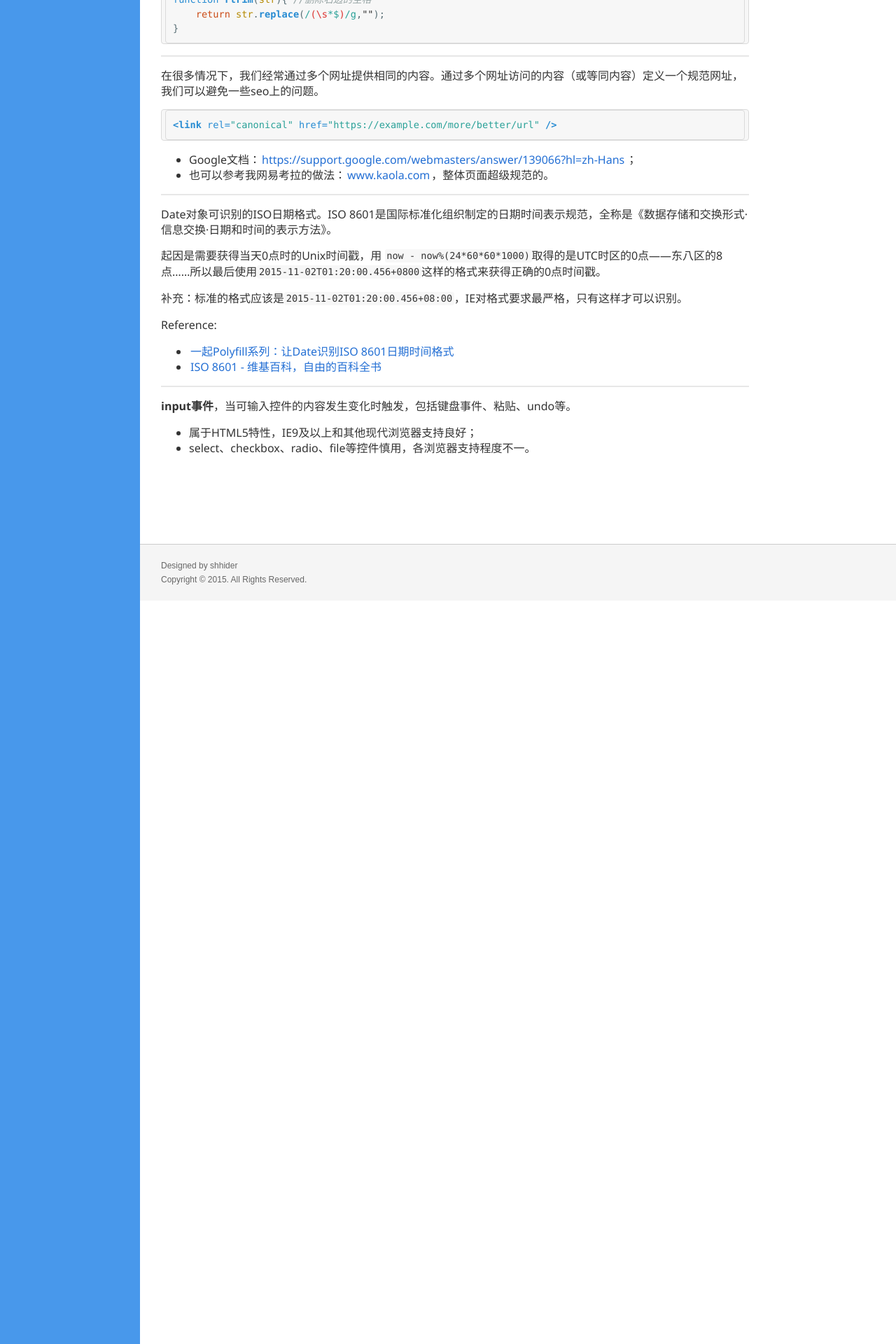
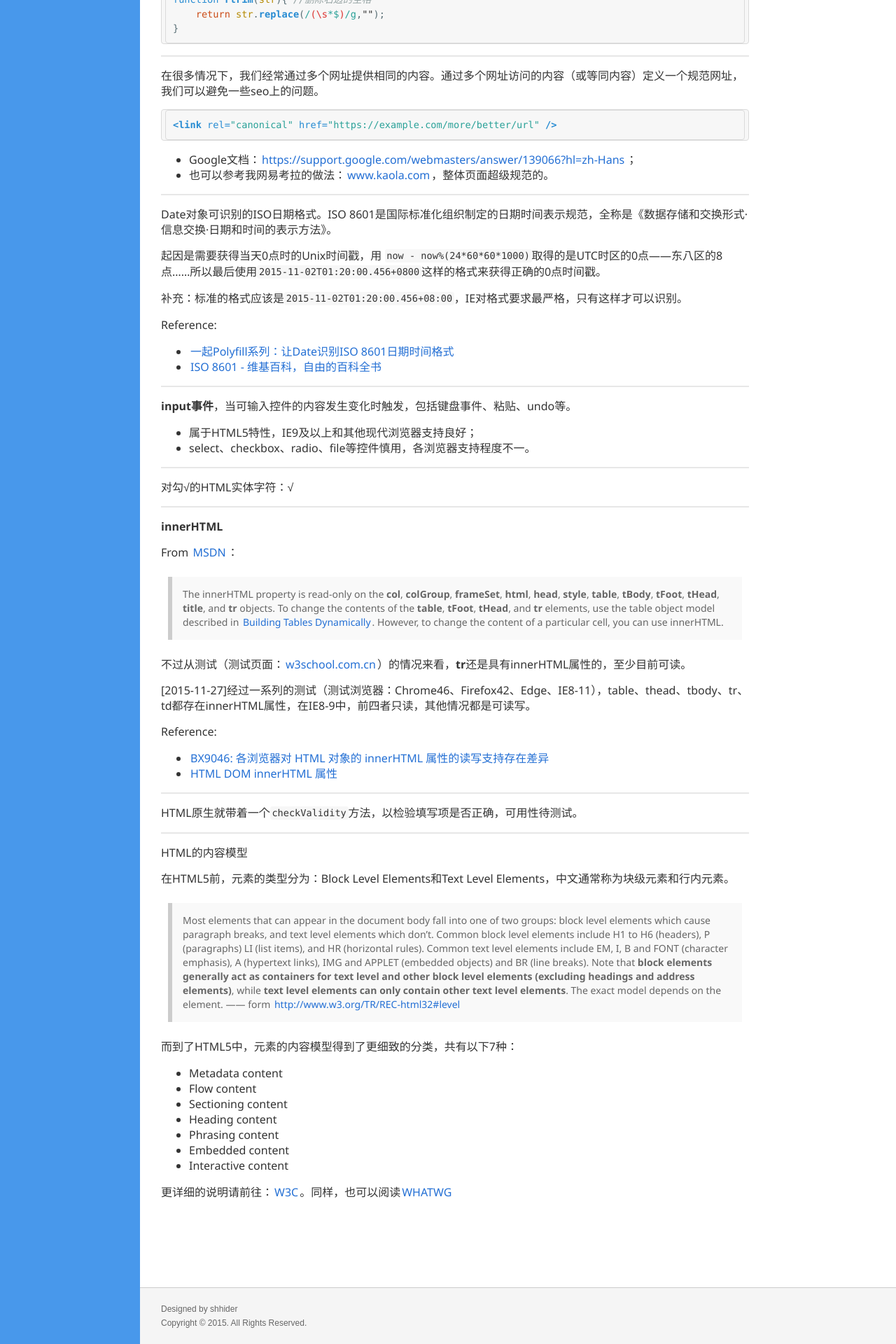
Before and after one commit to shhider/shhider.github.io, a Jekyll site: the page built from _posts/2015-07-30-frontend-tips.md, in a window 1280 px wide. Shown: the part 1531-3451 px from the top of the page at 70% size. Built offline with Jekyll 4.4.1, drawn with Linux system fonts in a browser that asks for light colours; Markdown is read by kramdown in place of the engine named in the settings; comment, search, counter and statistics services are not loaded.

Commit message:
add some frontend tips

```diff
--- a/_posts/2015-07-30-frontend-tips.md
+++ b/_posts/2015-07-30-frontend-tips.md
@@ -106,3 +106,51 @@ Reference:
 
 - 属于HTML5特性，IE9及以上和其他现代浏览器支持良好；
 - select、checkbox、radio、file等控件慎用，各浏览器支持程度不一。
+
+---
+
+对勾√的HTML实体字符：&radic;
+
+---
+
+**innerHTML**
+
+From [MSDN](https://msdn.microsoft.com/en-us/library/ms533897\(v=vs.85\).aspx)：
+
+> The innerHTML property is read-only on the **col**, **colGroup**, **frameSet**, **html**, **head**, **style**, **table**, **tBody**, **tFoot**, **tHead**, **title**, and **tr** objects.
+> To change the contents of the **table**, **tFoot**, **tHead**, and **tr** elements, use the table object model described in [Building Tables Dynamically](https://msdn.microsoft.com/en-us/library/ms532998\(v=vs.85\).aspx). However, to change the content of a particular cell, you can use innerHTML.
+
+不过从测试（测试页面：[w3school.com.cn](http://www.w3school.com.cn/tiy/loadtext.asp?f=hdom_tablerow_innerhtml)）的情况来看，**tr**还是具有innerHTML属性的，至少目前可读。
+
+[2015-11-27]经过一系列的测试（测试浏览器：Chrome46、Firefox42、Edge、IE8-11），table、thead、tbody、tr、td都存在innerHTML属性，在IE8-9中，前四者只读，其他情况都是可读写。
+
+Reference:
+
+- [BX9046: 各浏览器对 HTML 对象的 innerHTML 属性的读写支持存在差异](http://w3help.org/zh-cn/causes/BX9046)
+- [HTML DOM innerHTML 属性](http://www.w3school.com.cn/jsref/prop_tablerow_innerhtml.asp)
+
+
+---
+
+HTML原生就带着一个`checkValidity`方法，以检验填写项是否正确，可用性待测试。
+
+---
+
+HTML的内容模型
+
+在HTML5前，元素的类型分为：Block Level Elements和Text Level Elements，中文通常称为块级元素和行内元素。
+
+> Most elements that can appear in the document body fall into one of two groups: block level elements which cause paragraph breaks, and text level elements which don't. Common block level elements include H1 to H6 (headers), P (paragraphs) LI (list items), and HR (horizontal rules). Common text level elements include EM, I, B and FONT (character emphasis), A (hypertext links), IMG and APPLET (embedded objects) and BR (line breaks). Note that **block elements generally act as containers for text level and other block level elements (excluding headings and address elements)**, while **text level elements can only contain other text level elements**. The exact model depends on the element.
+> —— form [http://www.w3.org/TR/REC-html32#level](http://www.w3.org/TR/REC-html32#level)
+
+而到了HTML5中，元素的内容模型得到了更细致的分类，共有以下7种：
+
+- Metadata content
+- Flow content
+- Sectioning content
+- Heading content
+- Phrasing content
+- Embedded content
+- Interactive content
+
+更详细的说明请前往：[W3C](http://www.w3.org/TR/2011/WD-html5-20110525/content-models.html#kinds-of-content)。同样，也可以阅读[WHATWG](https://developers.whatwg.org/content-models.html#content-models)
```
